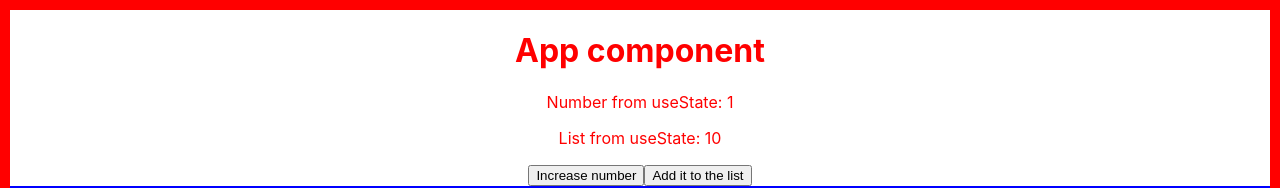
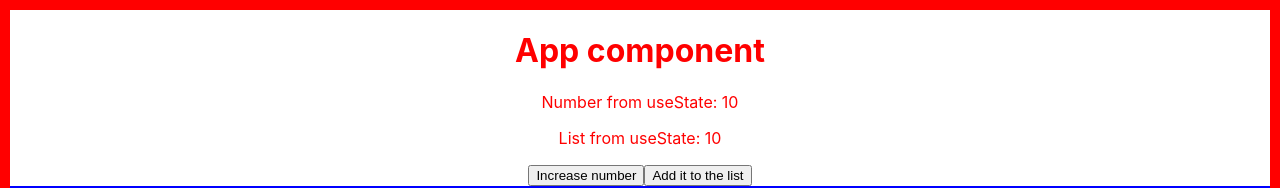
Before and after one commit to catalintatuta/react-app-example, a React (Create React App) app: page / in a window 1280 px wide. Shown: the top 188 px of the page. Built offline with nearby package versions, Linux system fonts and the light colour scheme.

Commit message:
Minor Fix

```diff
--- a/src/App.js
+++ b/src/App.js
@@ -18,7 +18,7 @@ function App() {
   return (
     <div className="App" style={{border: '10px solid red', color: 'red'}}>
       <h1>App component</h1>
-      <p>Number from useState: {list.length}</p>
+      <p>Number from useState: {num}</p>
       <p>List from useState: {list}</p>
       <button onClick={buttonHandler} >Increase number</button>
       <button onClick={buttonHandler2} >Add it to the list</button>
--- a/src/ClassComponent.jsx
+++ b/src/ClassComponent.jsx
@@ -11,7 +11,7 @@ class ClassComponent extends React.Component {
     }
 
     componentDidMount() {
-        alert('Initial number from state:' + this.state.countedNumber);
+        alert('Initial number from the class component state:' + this.state.countedNumber);
         this.setState({countedNumber: 1000});
     }
 
```
